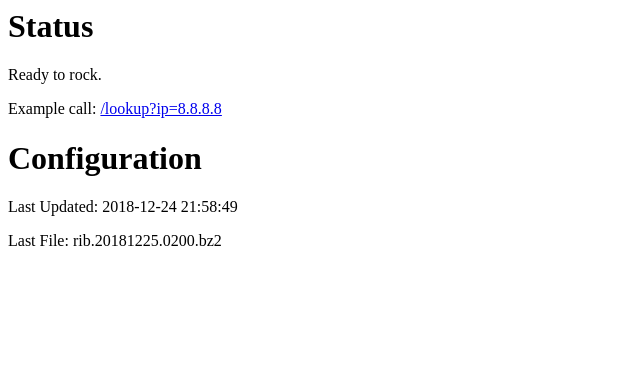
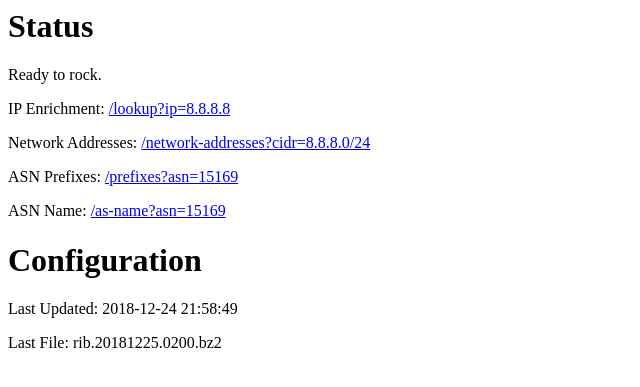
Before and after one commit to 9b/netinfo, a Flask app: page / in a window 1280 px wide. Shown: the top 387 px of the page, without its empty margins (0-640 px from the left). Run offline with Flask 2, Linux system fonts and the light colour scheme; parts of the project's set-up code (start-up, migrations or seed data) failed here and were passed over.

Commit message:
Updated status page to include sample calls

```diff
--- a/app/templates/index.html
+++ b/app/templates/index.html
@@ -5,7 +5,10 @@
     <p>Not configured. Click <a href="/force-db">here</a> to initialize the database.</p>
     {% else %}
     <p>Ready to rock.</p>
-    <p>Example call: <a href="/lookup?ip=8.8.8.8">/lookup?ip=8.8.8.8</a></p>
+    <p>IP Enrichment: <a href="/lookup?ip=8.8.8.8">/lookup?ip=8.8.8.8</a></p>
+    <p>Network Addresses: <a href="/network-addresses?cidr=8.8.8.0/24">/network-addresses?cidr=8.8.8.0/24</a></p>
+    <p>ASN Prefixes: <a href="/prefixes?asn=15169">/prefixes?asn=15169</a></p>
+    <p>ASN Name: <a href="/as-name?asn=15169">/as-name?asn=15169</a></p>
     {% endif %}
 
     <h1>Configuration</h1>
```
